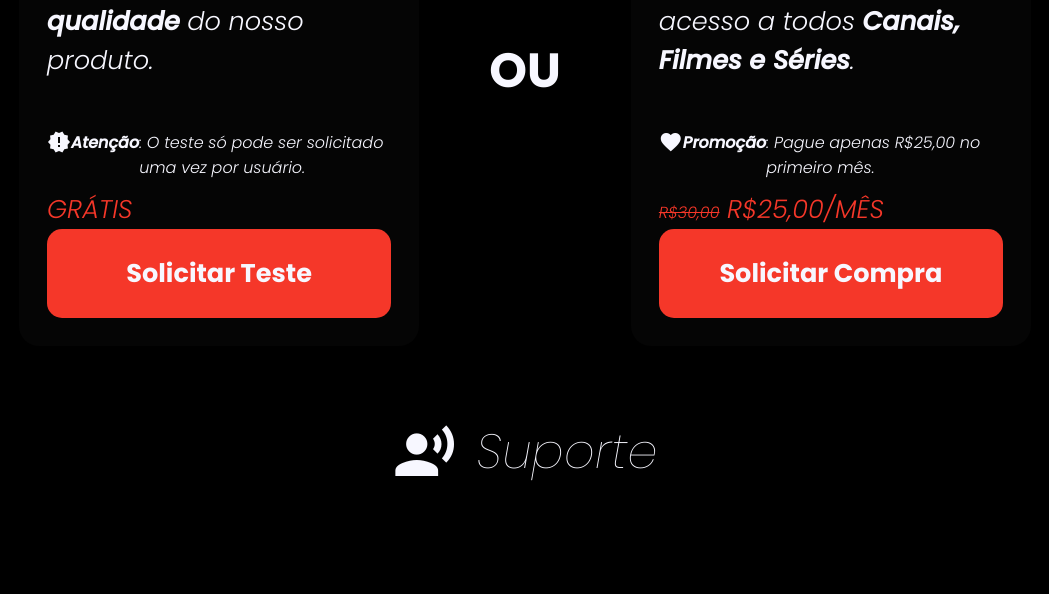
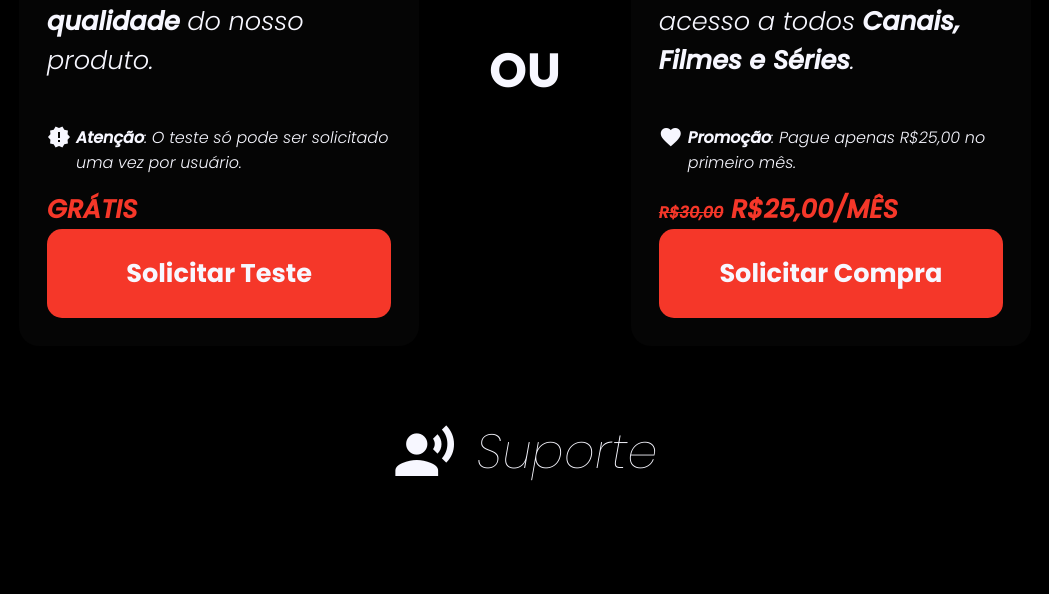
Before and after one commit to AndersonPGS/p2play, a plain HTML site: page index.html in a window 1280 px wide. Shown: the part 2703-3297 px from the top of the page, without its empty margins (115-1164 px from the left). Drawn offline with Linux system fonts and the light colour scheme.

Commit message:
site finished v2

```diff
--- a/index.html
+++ b/index.html
@@ -109,7 +109,10 @@
                         <p>Peça agora o seu teste grátis, para conhecer a <strong>qualidade</strong> do nosso produto.</p>
                     </div>
                     <div class="price-content">
-                        <p class="notification"><span class="material-icons">new_releases</span><strong>Atenção</strong>: O teste só pode ser solicitado uma vez por usuário.</p>
+                        <div class="notification">
+                            <span class="material-icons">new_releases</span>
+                            <p><strong>Atenção</strong>: O teste só pode ser solicitado uma vez por usuário.</p>
+                        </div>
                         <p class="price">GRÁTIS</p>
                         <a href="#" class="btn-test">Solicitar Teste</a>
                     </div>
@@ -125,7 +128,10 @@
                         <p>Compre agora o seu pacote P2Play e ganhe acesso a todos <strong>Canais, Filmes e Séries</strong>.</p>
                     </div>
                     <div class="price-content">
-                        <p class="notification"><span class="material-icons">favorite</span><strong>Promoção</strong>: Pague apenas R$25,00 no primeiro mês.</p>
+                        <div  class="notification">
+                            <span class="material-icons">favorite</span>
+                            <p><strong>Promoção</strong>: Pague apenas R$25,00 no primeiro mês.</p>
+                        </div>
                         <p class="price"><i id="old-price">R$30,00</i> R$25,00/MÊS</p>
                         <a href="#" class="btn-test">Solicitar Compra</a>
                     </div>
--- a/styles.css
+++ b/styles.css
@@ -331,14 +331,23 @@ p:nth-child(3) {
 }
 
 .payment-page .card-payment .card-content .price-content .notification {
+    display: flex;
+    justify-content: center;
+    /* padding-top: 60px; */
+    padding-bottom: 15px;
+}
+
+.payment-page .card-payment .card-content .price-content .notification span {
+    margin-right: 5px;
+}
+
+.payment-page .card-payment .card-content .price-content .notification p{
     font-size: 1rem;
-    display: flex;
-    /* padding-top: 60px; */
-    padding-bottom: 10px;
 }
 
 .card-payment .card-content .price {
     /* text-align: center; */
+    font-weight: 700;
     color: var(--red);
     /* opacity: 50%; */
 }
```
